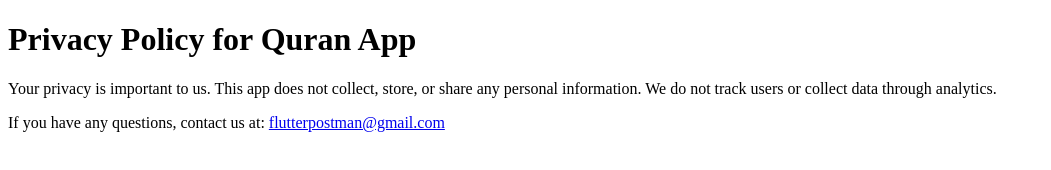
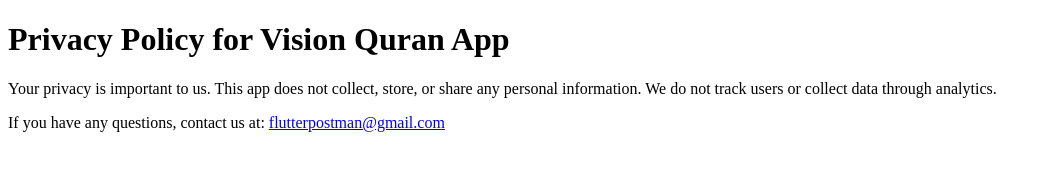
Before and after one commit to alaa7041/vision_quran_privacy, a plain HTML site: page index.html in a window 1280 px wide. Shown: the whole page, without its empty margins (0-1051 px from the left). Drawn offline with Linux system fonts and the light colour scheme.

Commit message:
Update title and heading for Vision Quran App

```diff
--- a/index.html
+++ b/index.html
@@ -3,10 +3,10 @@
 <head>
   <meta charset="UTF-8">
   <meta name="viewport" content="width=device-width, initial-scale=1.0">
-  <title>Privacy Policy - Quran App</title>
+  <title>Privacy Policy - Vision Quran App</title>
 </head>
 <body>
-  <h1>Privacy Policy for Quran App</h1>
+  <h1>Privacy Policy for Vision Quran App</h1>
   <p>Your privacy is important to us. This app does not collect, store, or share any personal information.
      We do not track users or collect data through analytics.</p>
   <p>If you have any questions, contact us at: <a href="mailto:flutterpostman@gmail.com">flutterpostman@gmail.com</a></p>
```
